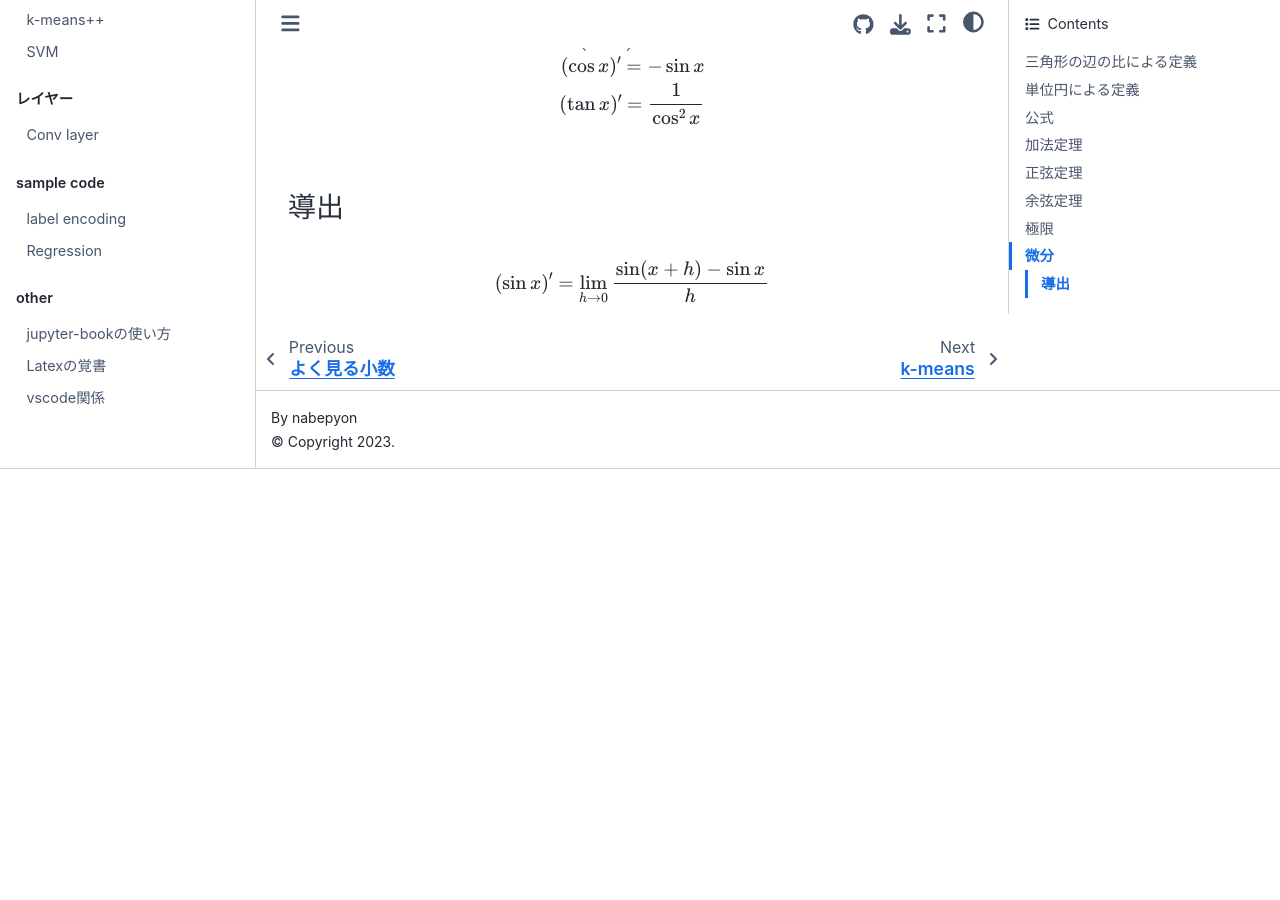
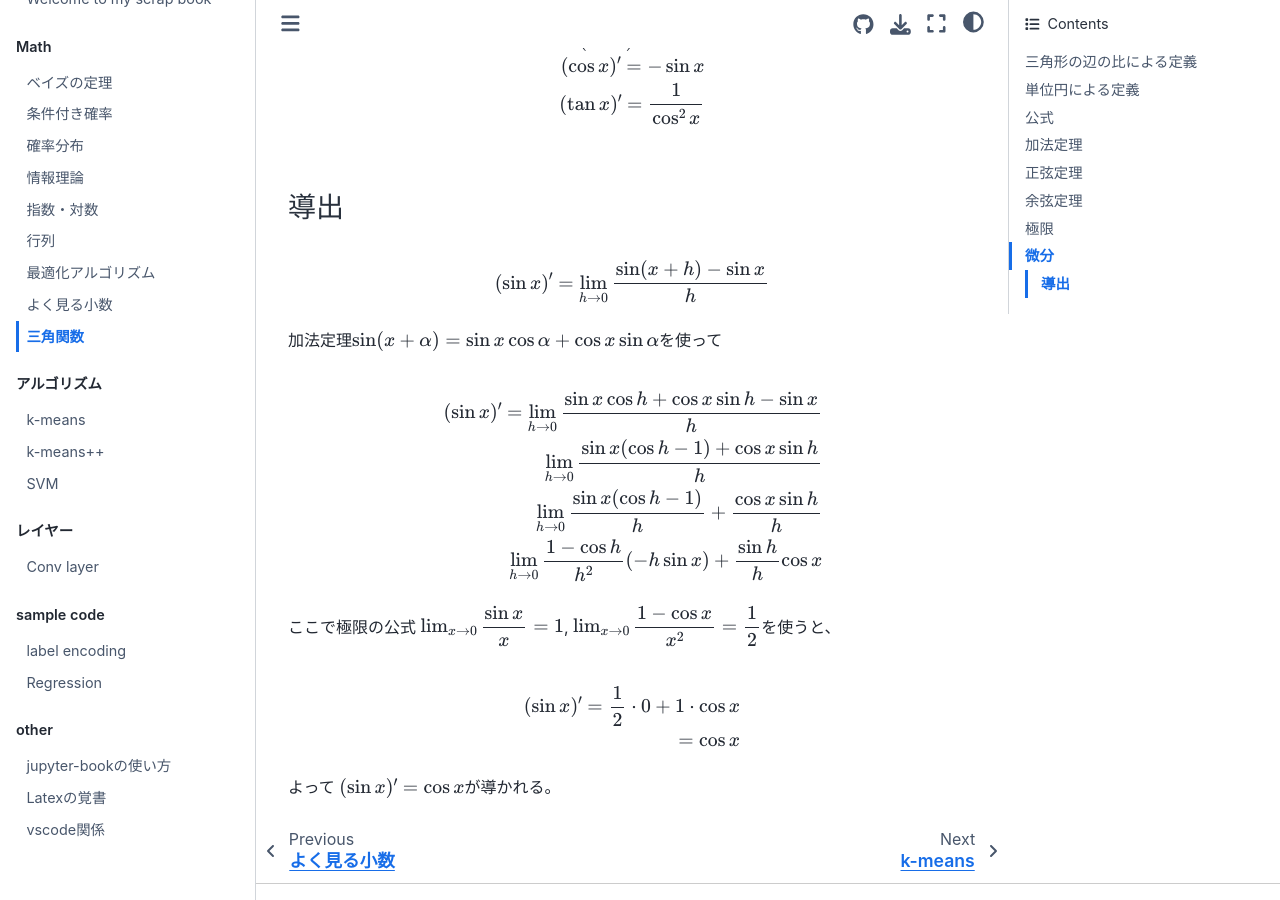
Before and after one commit to noypeban/noypeban.github.io, a Jupyter Book: the page built from math/trigonometric.md, in a window 1280 px wide and 900 px high, scrolled down 3733 px. Built offline with Jupyter Book 1.0.4 settings and Sphinx 7.4.7 and the Sphinx Book theme 1.1.4, drawn with Linux system fonts in a browser that asks for light colours; before the commit the page ends 4202 px from its top, so only the background shows below that.

Commit message:
sinの微分導出を追記

```diff
--- a/math/trigonometric.md
+++ b/math/trigonometric.md
@@ -341,6 +341,35 @@ $$
 $$
 
 ### 導出
+
 $$
-(\sin x)' = \lim_{h \to 0} \dfrac{\sin(x+h) - \sin x}{h}\\
+(\sin x)' = \lim_{h \to 0} \dfrac{\sin(x+h) - \sin x}{h}
 $$
+
+加法定理$\sin(x+\alpha)=\sin x \cos \alpha + \cos x \sin \alpha$を使って
+
+$$
+(\sin x)' =
+\lim_{h \to 0} \dfrac{\sin x \cos h + \cos x \sin h - \sin x}{h}\\
+\lim_{h \to 0} \dfrac{\sin x (\cos h -1) + \cos x \sin h}{h}\\
+
+\lim_{h \to 0}
+\dfrac{\sin x (\cos h -1) }{h} +
+\dfrac{\cos x \sin h}{h}\\
+
+\lim_{h \to 0}
+\dfrac{1 - \cos h}{h^2}(- h \sin x) +
+\dfrac{\sin h}{h}\cos x\\
+$$
+
+ここで極限の公式
+$\lim_{x\to 0}\dfrac{\sin x}{x}=1$,
+$\lim_{x\to 0}\dfrac{1- \cos x}{x^2}=\dfrac{1}{2}$を使うと、
+
+$$
+(\sin x)' =
+\dfrac{1}{2} \cdot 0 + 1 \cdot \cos x\\
+=\cos x
+$$
+
+よって $(\sin x)' = \cos x$が導かれる。
```
